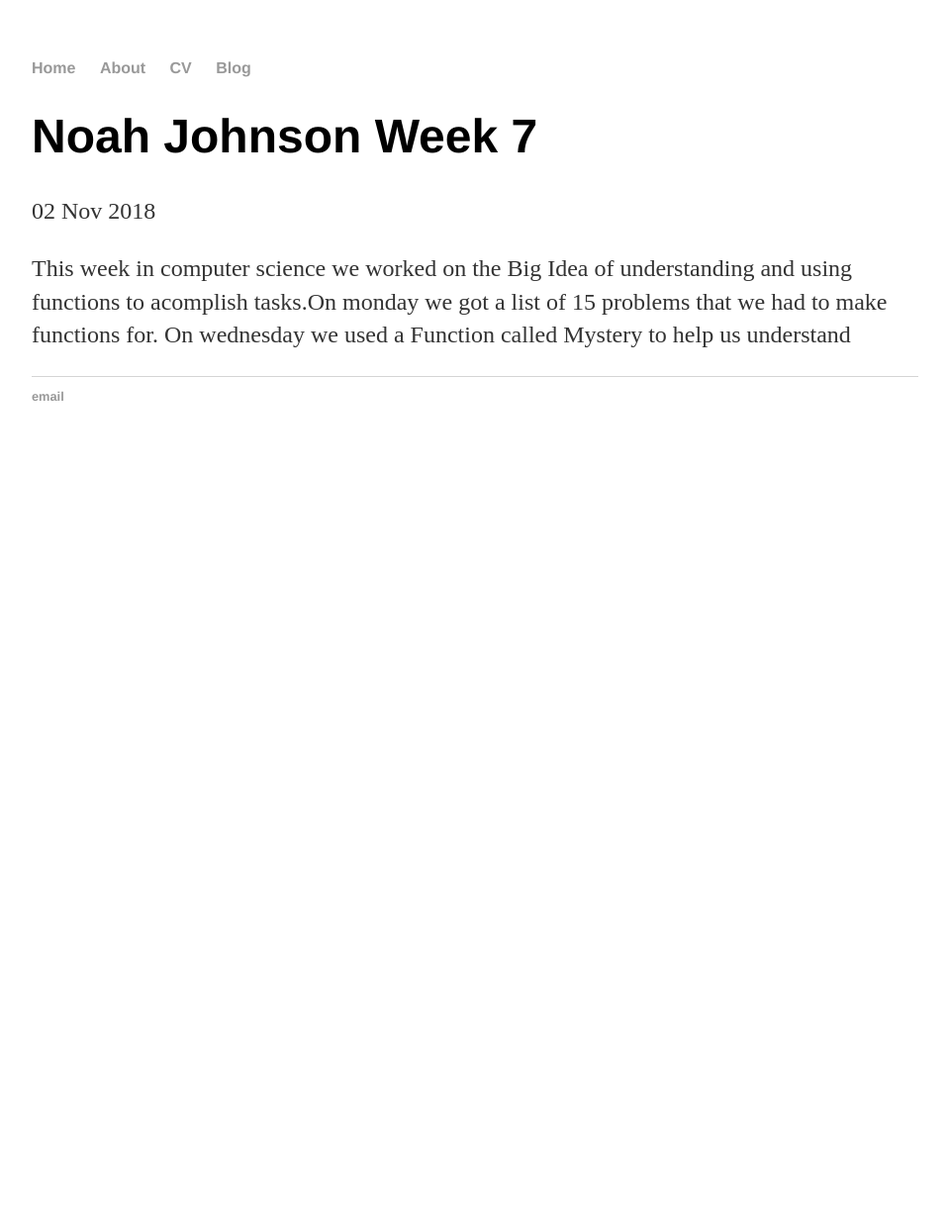
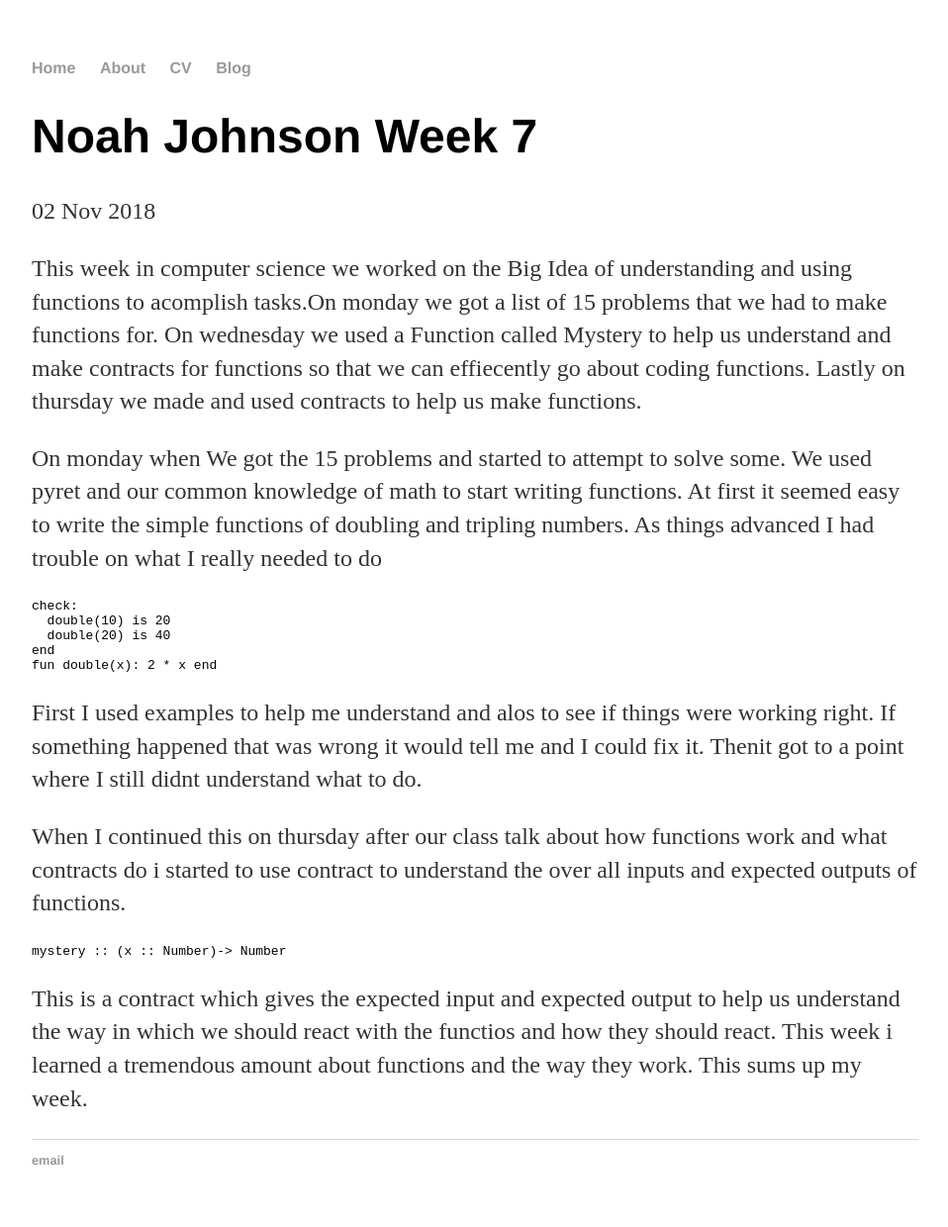
Before and after one commit to noahj5291/noahj5291.github.io, a Jekyll site: the page built from _posts/2018-11-02-title.md, in a window 1280 px wide. Shown: the whole page at 99% size, without its empty margins (160-1118 px from the left). Built offline with Jekyll 4.4.1, drawn with Linux system fonts in a browser that asks for light colours; before the commit the page ends 900 px from its top, so only the background shows below that.

Commit message:
Update 2018-11-02-title.md

````diff
--- a/_posts/2018-11-02-title.md
+++ b/_posts/2018-11-02-title.md
@@ -4,5 +4,20 @@ title: "Noah Johnson Week 7"
 date: 2018-11-02
 ---
 
-This week in computer science we worked on the Big Idea of understanding and using functions to acomplish tasks.On monday we
-got a list of 15 problems that we had to make functions for. On wednesday we used a Function called Mystery to help us understand
+This week in computer science we worked on the Big Idea of understanding and using functions to acomplish tasks.On monday we got a list of 15 problems that we had to make functions for. On wednesday we used a Function called Mystery to help us understand and make contracts for functions so that we can effiecently go about coding functions. Lastly on thursday we made and used contracts to help us make functions.
+
+On monday when We got the 15 problems and started to attempt to solve some. We used pyret and our common knowledge of math to start writing functions. At first it seemed easy to write the simple functions of doubling and tripling numbers. As things advanced I had trouble on what I really needed to do
+```
+check:
+  double(10) is 20
+  double(20) is 40
+end
+fun double(x): 2 * x end
+```
+First I used examples to help me understand and alos to see if things were working right. If something happened that was wrong it would tell me and I could fix it. Thenit got to a point where I still didnt understand what to do.
+
+When I continued this on thursday after our class talk about how functions work and what contracts do i started to use contract to understand the over all inputs and expected outputs of functions.
+```
+mystery :: (x :: Number)-> Number
+```
+This is a contract which gives the expected input and expected output to help us understand the way in which we should react with the functios and how they should react. This week i learned a tremendous amount about functions and the way they work. This sums up my week.
````
